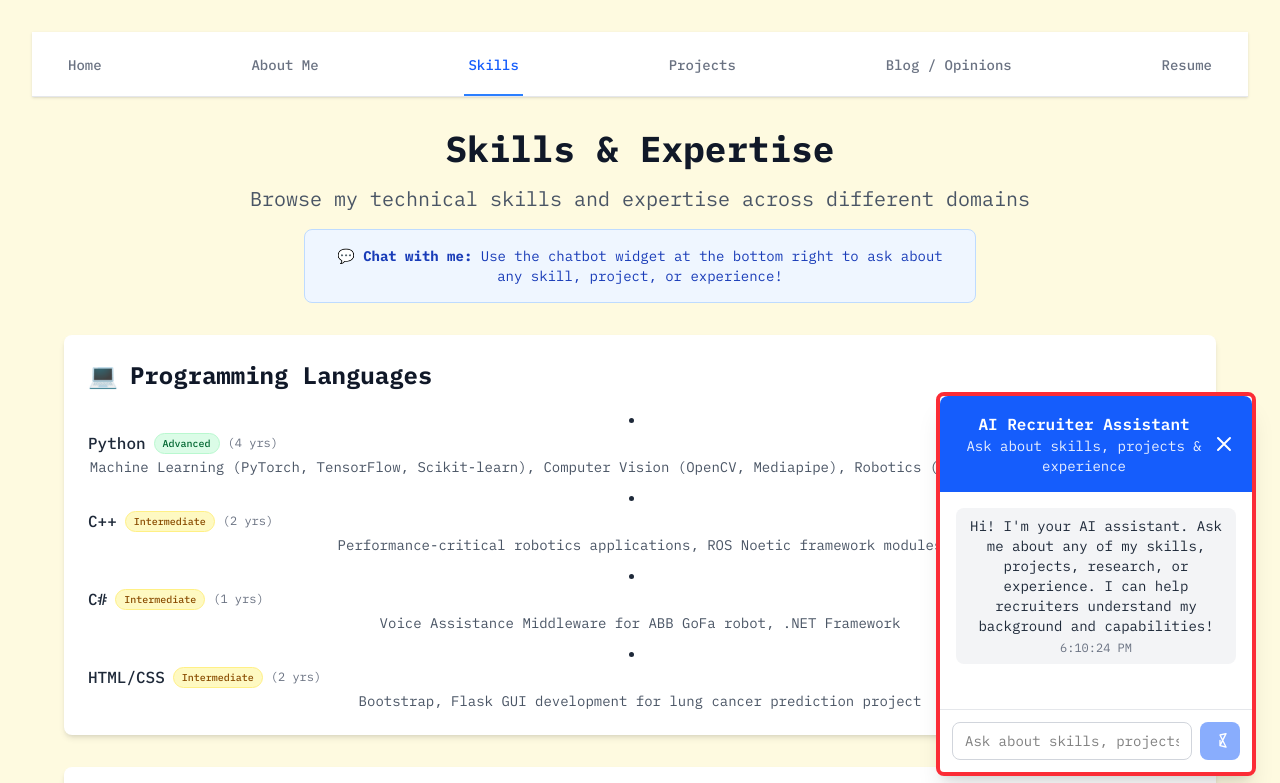
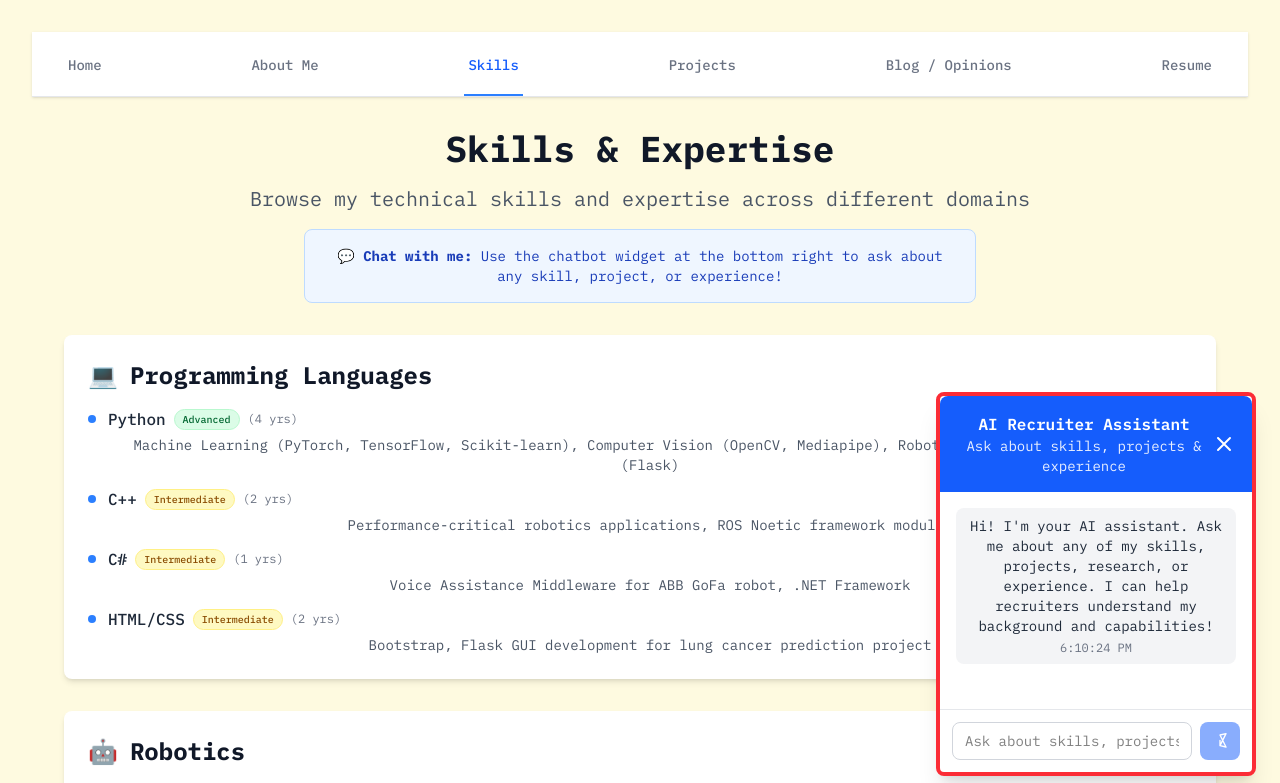
Before and after one commit to ShravanShenoy4477/personal-portfolio-site, a React (Vite) app: page /skills in a window 1280 px wide. Shown: the top 783 px of the page. Built offline with nearby package versions, Linux system fonts and the light colour scheme.

Commit message:
Fix skills bullet point alignment: replace list-disc with custom blue dots for proper formatting

```diff
--- a/src/components/SkillsPage.jsx
+++ b/src/components/SkillsPage.jsx
@@ -301,10 +301,12 @@ export default function SkillsPage() {
 									</span>
 									{category}
 								</h2>
-								<ul className="list-disc list-inside space-y-2">
+								<div className="space-y-3">
 									{categorySkills.map((skill) => (
-										<li key={skill.name} className="text-gray-800">
-											<div className="flex items-center gap-2">
+										<div key={skill.name} className="text-gray-800 flex items-start gap-3">
+											<div className="w-2 h-2 bg-blue-500 rounded-full mt-2 flex-shrink-0"></div>
+											<div className="flex-1">
+												<div className="flex items-center gap-2 mb-1">
 													<span className="font-medium">
 														{skill.name}
 													</span>
@@ -314,13 +316,14 @@ export default function SkillsPage() {
 													<span className="text-xs text-gray-500">({skill.years} yrs)</span>
 												</div>
 												{skill.description && (
-												<p className="text-sm text-gray-600 mt-0.5">
+													<p className="text-sm text-gray-600">
 														{skill.description}
 													</p>
 												)}
-										</li>
+											</div>
+										</div>
 									))}
-								</ul>
+								</div>
 							</div>
 						))}
 					</div>
```
Lines whose indentation alone changed are shown as unchanged.
